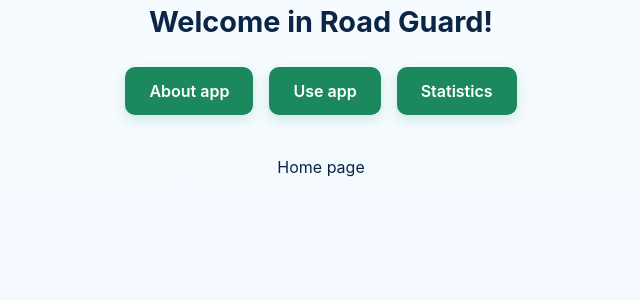
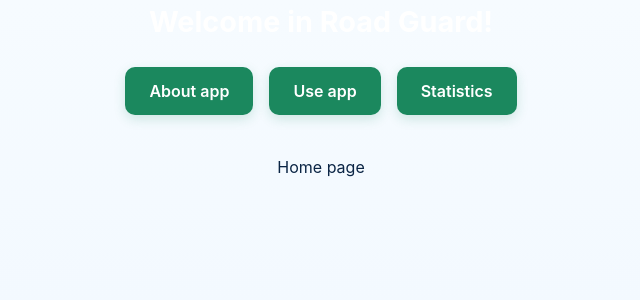
Before and after one commit to Radgor144/RoadGuard_FE, a React (Create React App) app: page / in a window 1280 px wide. Shown: the top 300 px of the page, without its empty margins (319-959 px from the left). Built offline with nearby package versions, Linux system fonts and the light colour scheme.

Commit message:
Background color changed to gray

```diff
--- a/src/components/LiveFeed.js
+++ b/src/components/LiveFeed.js
@@ -108,7 +108,7 @@ export const LiveFeed = () => {
 
     return (
         <RecordingProvider>
-            <div className="bg-gray-900 text-white p-4 sm:p-8 flex items-center justify-center font-sans">
+            <div className="transparent text-white p-4 sm:p-8 flex items-center justify-center font-sans">
                 <div className="bg-gray-800 rounded-3xl shadow-2xl w-full max-w-*">
 
                     {/* Main Content Grid */}
--- a/src/index.css
+++ b/src/index.css
@@ -22,7 +22,7 @@
 
 html,body
 {
-    height:100%
+    height:100%;
 }
 
 body {
@@ -58,7 +58,7 @@ header
     font-size:1.8rem;
     font-weight:700;
     margin-bottom:24px;
-    color:#0b2545;
+    color: #ffffff;
 }
 
 
```
